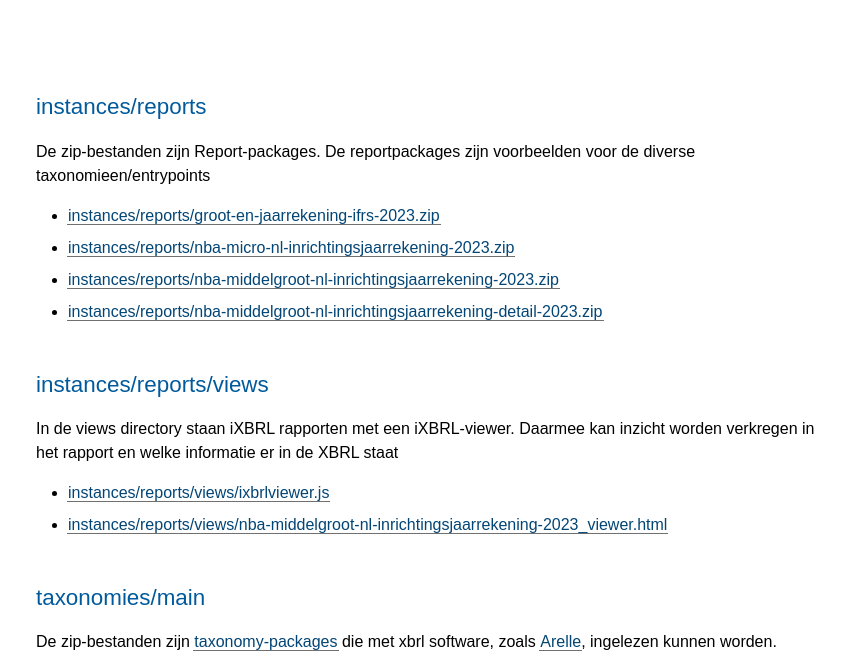
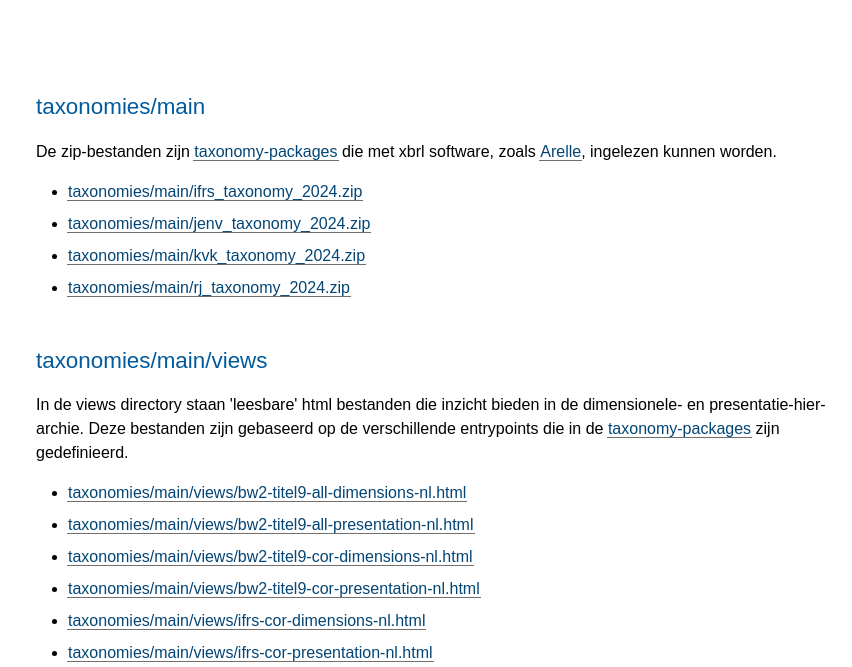
Before and after one commit to sbr-nl/cicd, a plain HTML site: page public/index.html in a window 1280 px wide. Shown: the part 130-797 px from the top of the page, without its empty margins (428-1280 px from the left). Drawn offline with Linux system fonts and the light colour scheme.

Commit message:
create report packages. In bash, je kan niet echt lekker loopen over een array/list in github actions. Iets met matrix waar je dan je itterable in moet stoppen en dan kan je matrix.itterable doen. Of dat ook met net opgehaalde variabelen werkt ipv template variabelen, ik heb het niet geprobeerd.

```diff
--- a/public/index.html
+++ b/public/index.html
@@ -15,32 +15,7 @@
     <h1>Voorbeeld instances en Taxonomy-packages (SBR-NL.nl)</h1>
 </div>
 <div id="GOOD">
-    <h2>instances/reports</h2>
-
-    <p>De zip-bestanden zijn Report-packages. De reportpackages zijn voorbeelden voor de diverse taxonomieen/entrypoints</p>
-
-
-<ul>
-    <li><a href="instances/reports/groot-en-jaarrekening-ifrs-2023.zip">instances/reports/groot-en-jaarrekening-ifrs-2023.zip</a></li>
-    <li><a href="instances/reports/nba-micro-nl-inrichtingsjaarrekening-2023.zip">instances/reports/nba-micro-nl-inrichtingsjaarrekening-2023.zip</a></li>
-    <li><a href="instances/reports/nba-middelgroot-nl-inrichtingsjaarrekening-2023.zip">instances/reports/nba-middelgroot-nl-inrichtingsjaarrekening-2023.zip</a></li>
-    <li><a href="instances/reports/nba-middelgroot-nl-inrichtingsjaarrekening-detail-2023.zip">instances/reports/nba-middelgroot-nl-inrichtingsjaarrekening-detail-2023.zip</a></li>
-
-</ul>
-
-<h2>instances/reports/views</h2>
-
-    <p>In de views directory staan iXBRL rapporten met een iXBRL-viewer.
-        Daarmee kan inzicht worden verkregen in het rapport en welke informatie er in de XBRL staat</p>
-
-
-<ul>
-    <li><a href="instances/reports/views/ixbrlviewer.js">instances/reports/views/ixbrlviewer.js</a></li>
-    <li><a href="instances/reports/views/nba-middelgroot-nl-inrichtingsjaarrekening-2023_viewer.html">instances/reports/views/nba-middelgroot-nl-inrichtingsjaarrekening-2023_viewer.html</a></li>
-
-</ul>
-
-<h2>taxonomies/main</h2>
+    <h2>taxonomies/main</h2>
 
     <p>De zip-bestanden zijn <a href="https://www.xbrl.org/Specification/taxonomy-package/REC-2016-04-19/taxonomy-package-REC-2016-04-19.html#taxonomy-package" title="Specificatie taxono-package">taxonomy-packages</a>
         die met xbrl software, zoals <a href="https://arelle.org/" title="Arelle, open source XBRL software">Arelle</a>,
```
Also changed, not shown: 2 other files.
